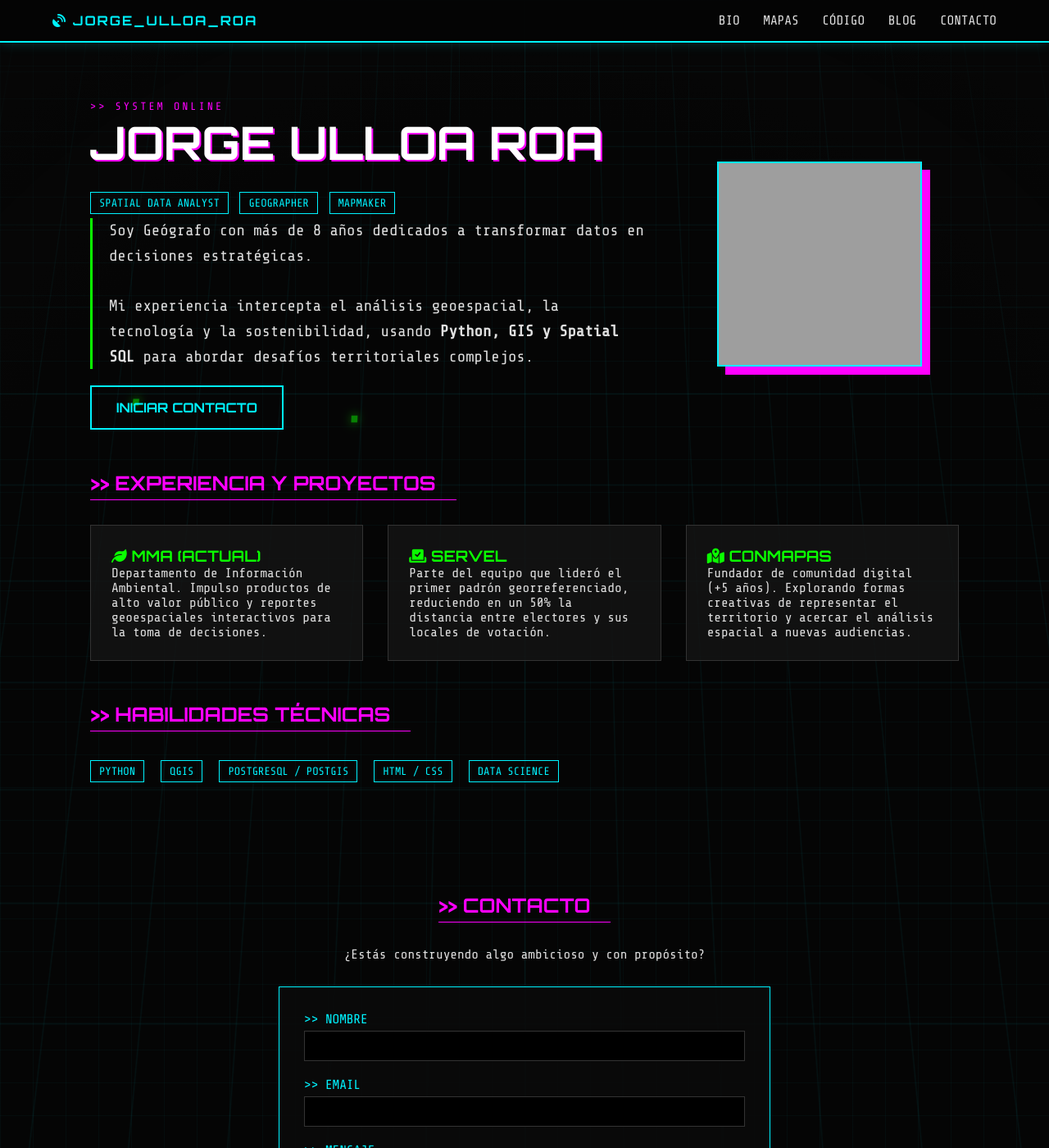
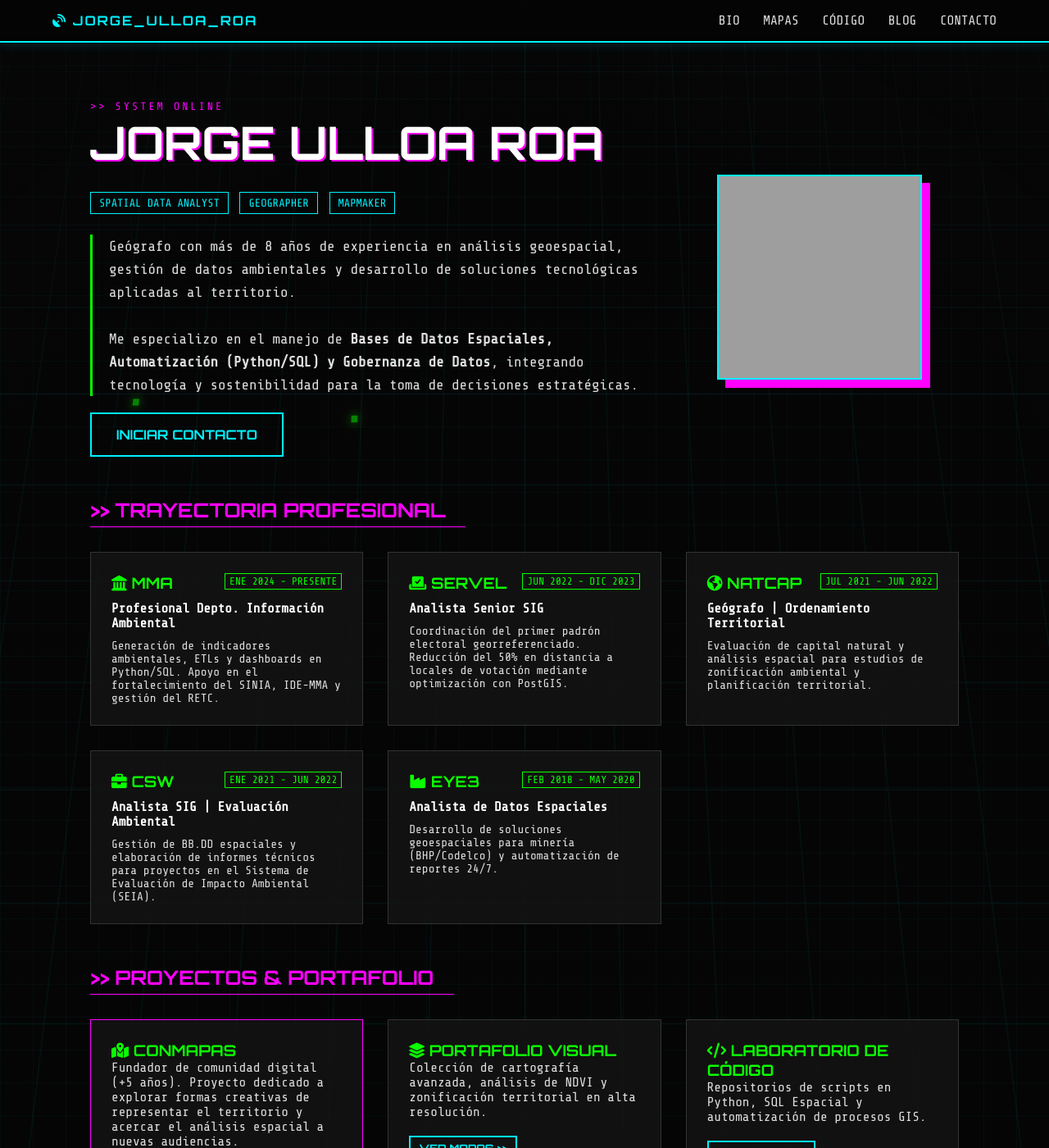
Before and after one commit to geoidegeoidal/geoidegeoidal.github.io, a Jekyll site: the page built from index.html, in a window 1280 px wide and 1400 px high. Shown: the whole window at 82% size. Built offline with Jekyll 4.4.1, drawn with Linux system fonts in a browser that asks for light colours; some of the changed text lies outside the part shown; grey boxes are pictures that could not be loaded.

Commit message:
Update index.html

```diff
--- a/index.html
+++ b/index.html
@@ -8,16 +8,16 @@ title: Inicio
         <small style="color: var(--neon-pink); letter-spacing: 3px;">>> SYSTEM ONLINE</small>
         <h1 class="glitch-title">JORGE ULLOA ROA</h1>
 
-        <div>
+        <div style="margin-bottom: 20px;">
             <span class="role-badge">SPATIAL DATA ANALYST</span>
             <span class="role-badge">GEOGRAPHER</span>
             <span class="role-badge">MAPMAKER</span>
         </div>
 
-        <p style="font-size: 1.2rem; line-height: 1.6; border-left: 3px solid var(--neon-green); padding-left: 20px;">
-            Soy Geógrafo con más de 8 años dedicados a transformar datos en decisiones estratégicas.
+        <p style="font-size: 1.1rem; line-height: 1.6; border-left: 3px solid var(--neon-green); padding-left: 20px;">
+            Geógrafo con más de 8 años de experiencia en análisis geoespacial, gestión de datos ambientales y desarrollo de soluciones tecnológicas aplicadas al territorio.
             <br><br>
-            Mi experiencia intercepta el análisis geoespacial, la tecnología y la sostenibilidad, usando <strong>Python, GIS y Spatial SQL</strong> para abordar desafíos territoriales complejos.
+            Me especializo en el manejo de <strong>Bases de Datos Espaciales, Automatización (Python/SQL) y Gobernanza de Datos</strong>, integrando tecnología y sostenibilidad para la toma de decisiones estratégicas.
         </p>
 
         <a href="#contacto" class="btn-cyber">INICIAR CONTACTO</a>
@@ -30,31 +30,107 @@ title: Inicio
     </div>
 </section>
 
+<section id="experiencia">
+    <h2>>> TRAYECTORIA PROFESIONAL</h2>
+    <div class="grid-3">
+
+        <div class="card">
+            <div style="display:flex; justify-content:space-between; align-items:start; margin-bottom: 10px;">
+                <h3 style="margin:0;"><i class="fas fa-landmark"></i> MMA</h3>
+                <span style="color: var(--neon-green); font-size: 0.8rem; border: 1px solid var(--neon-green); padding: 2px 5px;">ENE 2024 - PRESENTE</span>
+            </div>
+            <strong style="color: white; display:block; margin-bottom:10px;">Profesional Depto. Información Ambiental</strong>
+            <p style="font-size: 0.9rem;">
+                Generación de indicadores ambientales, ETLs y dashboards en Python/SQL. Apoyo en el fortalecimiento del SINIA, IDE-MMA y gestión del RETC.
+            </p>
+        </div>
+
+        <div class="card">
+            <div style="display:flex; justify-content:space-between; align-items:start; margin-bottom: 10px;">
+                <h3 style="margin:0;"><i class="fas fa-vote-yea"></i> SERVEL</h3>
+                <span style="color: var(--neon-green); font-size: 0.8rem; border: 1px solid var(--neon-green); padding: 2px 5px;">JUN 2022 - DIC 2023</span>
+            </div>
+            <strong style="color: white; display:block; margin-bottom:10px;">Analista Senior SIG</strong>
+            <p style="font-size: 0.9rem;">
+                Coordinación del primer padrón electoral georreferenciado. Reducción del 50% en distancia a locales de votación mediante optimización con PostGIS.
+            </p>
+        </div>
+
+        <div class="card">
+            <div style="display:flex; justify-content:space-between; align-items:start; margin-bottom: 10px;">
+                <h3 style="margin:0;"><i class="fas fa-globe-americas"></i> NATCAP</h3>
+                <span style="color: var(--neon-green); font-size: 0.8rem; border: 1px solid var(--neon-green); padding: 2px 5px;">JUL 2021 - JUN 2022</span>
+            </div>
+            <strong style="color: white; display:block; margin-bottom:10px;">Geógrafo | Ordenamiento Territorial</strong>
+            <p style="font-size: 0.9rem;">
+                Evaluación de capital natural y análisis espacial para estudios de zonificación ambiental y planificación territorial.
+            </p>
+        </div>
+
+        <div class="card">
+            <div style="display:flex; justify-content:space-between; align-items:start; margin-bottom: 10px;">
+                <h3 style="margin:0;"><i class="fas fa-briefcase"></i> CSW</h3>
+                <span style="color: var(--neon-green); font-size: 0.8rem; border: 1px solid var(--neon-green); padding: 2px 5px;">ENE 2021 - JUN 2022</span>
+            </div>
+            <strong style="color: white; display:block; margin-bottom:10px;">Analista SIG | Evaluación Ambiental</strong>
+            <p style="font-size: 0.9rem;">
+                Gestión de BB.DD espaciales y elaboración de informes técnicos para proyectos en el Sistema de Evaluación de Impacto Ambiental (SEIA).
+            </p>
+        </div>
+
+        <div class="card">
+            <div style="display:flex; justify-content:space-between; align-items:start; margin-bottom: 10px;">
+                <h3 style="margin:0;"><i class="fas fa-industry"></i> EYE3</h3>
+                <span style="color: var(--neon-green); font-size: 0.8rem; border: 1px solid var(--neon-green); padding: 2px 5px;">FEB 2018 - MAY 2020</span>
+            </div>
+            <strong style="color: white; display:block; margin-bottom:10px;">Analista de Datos Espaciales</strong>
+            <p style="font-size: 0.9rem;">
+                Desarrollo de soluciones geoespaciales para minería (BHP/Codelco) y automatización de reportes 24/7.
+            </p>
+        </div>
+
+    </div>
+</section>
+
 <section id="proyectos">
-    <h2>>> EXPERIENCIA Y PROYECTOS</h2>
+    <h2>>> PROYECTOS & PORTAFOLIO</h2>
     <div class="grid-3">
+
+        <div class="card" style="border-color: var(--neon-pink);">
+            <h3><i class="fas fa-map-marked-alt"></i> CONMAPAS</h3>
+            <p>
+                Fundador de comunidad digital (+5 años). Proyecto dedicado a explorar formas creativas de representar el territorio y acercar el análisis espacial a nuevas audiencias.
+            </p>
+            <a href="https://instagram.com/conmapas" target="_blank" class="btn-cyber" style="font-size: 0.8rem; padding: 5px 10px;">VER COMUNIDAD</a>
+        </div>
+
         <div class="card">
-            <h3><i class="fas fa-leaf"></i> MMA (Actual)</h3>
-            <p>Departamento de Información Ambiental. Impulso productos de alto valor público y reportes geoespaciales interactivos para la toma de decisiones.</p>
+            <h3><i class="fas fa-layer-group"></i> PORTAFOLIO VISUAL</h3>
+            <p>
+                Colección de cartografía avanzada, análisis de NDVI y zonificación territorial en alta resolución.
+            </p>
+            <a href="{{ '/maps.html' | relative_url }}" class="btn-cyber" style="font-size: 0.8rem; padding: 5px 10px;">VER MAPAS >></a>
         </div>
+
         <div class="card">
-            <h3><i class="fas fa-vote-yea"></i> SERVEL</h3>
-            <p>Parte del equipo que lideró el primer padrón georreferenciado, reduciendo en un 50% la distancia entre electores y sus locales de votación.</p>
+            <h3><i class="fas fa-code"></i> LABORATORIO DE CÓDIGO</h3>
+            <p>
+                Repositorios de scripts en Python, SQL Espacial y automatización de procesos GIS.
+            </p>
+            <a href="{{ '/code.html' | relative_url }}" class="btn-cyber" style="font-size: 0.8rem; padding: 5px 10px;">VER GITHUB >></a>
         </div>
-        <div class="card">
-            <h3><i class="fas fa-map-marked-alt"></i> CONMAPAS</h3>
-            <p>Fundador de comunidad digital (+5 años). Explorando formas creativas de representar el territorio y acercar el análisis espacial a nuevas audiencias.</p>
-        </div>
+
     </div>
 </section>
 
 <section id="tech">
-    <h2>>> HABILIDADES TÉCNICAS</h2>
+    <h2>>> ARSENAL TÉCNICO</h2>
     <div style="display: flex; gap: 15px; flex-wrap: wrap;">
-        <span class="role-badge">PYTHON</span>
-        <span class="role-badge">QGIS</span>
-        <span class="role-badge">POSTGRESQL / POSTGIS</span>
-        <span class="role-badge">HTML / CSS</span>
+        <span class="role-badge">PYTHON (ALTO)</span>
+        <span class="role-badge">SQL / POSTGIS (ALTO)</span>
+        <span class="role-badge">QGIS / ARCGIS (ALTO)</span>
+        <span class="role-badge">POWER BI (ALTO)</span>
+        <span class="role-badge">GIT / GITHUB</span>
         <span class="role-badge">DATA SCIENCE</span>
     </div>
 </section>
```
